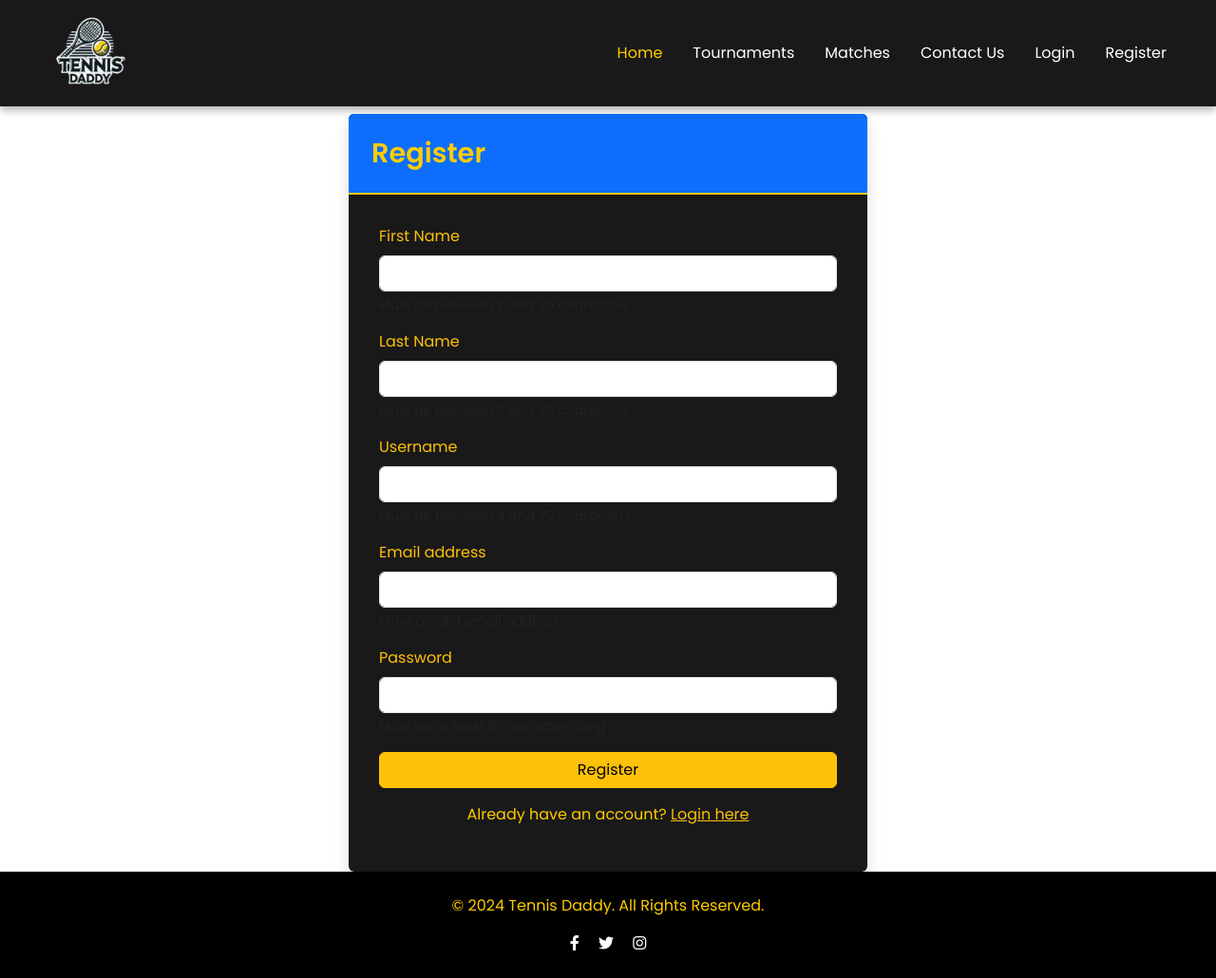
After one commit to KVI-Telerik/Match-Score, a FastAPI app: page /users/register in a window 1280 px wide. The commit adds this page. Shown: the whole page at 95% size. Run offline with FastAPI, Linux system fonts and the light colour scheme; parts of the project's set-up code (start-up, migrations or seed data) failed here and were passed over.

Commit message:
some new templates #35

```diff
--- a/routers/web/player_profile.py
+++ b/routers/web/player_profile.py
@@ -1,11 +1,13 @@
 from fastapi import APIRouter, Depends, Request, Form, HTTPException
 from fastapi.responses import HTMLResponse, RedirectResponse
+
+from common.template_config import CustomJinja2Templates
 from services import player_profile_service, user_service
 from data.models import PlayerProfile, UpdateProfile
-from fastapi.templating import Jinja2Templates
+
 from common.security import InputSanitizer, csrf
 
-templates = Jinja2Templates(directory="templates")
+templates = CustomJinja2Templates(directory="templates")
 web_player_router = APIRouter(prefix="/players")
 
 
--- a/routers/web/user.py
+++ b/routers/web/user.py
@@ -1,11 +1,12 @@
 from fastapi import APIRouter, Request, Form, HTTPException, Depends
 from fastapi.responses import HTMLResponse, RedirectResponse
+
+from common.template_config import CustomJinja2Templates
 from data.models import User, UserLogin
 from services import user_service
-from fastapi.templating import Jinja2Templates
 from common.security import InputSanitizer, csrf
 
-templates = Jinja2Templates(directory="templates")
+templates = CustomJinja2Templates(directory="templates")
 web_users_router = APIRouter(prefix="/users")
 
 @web_users_router.get("/login", response_class=HTMLResponse)
--- a/static/css/style.css
+++ b/static/css/style.css
@@ -135,3 +135,176 @@ footer {
     margin-right: 10px;
     margin-bottom: 2px;
 }
+/* Player Profile Card Styles */
+.card {
+    background: rgba(0, 0, 0, 0.9);
+    box-shadow: 0 4px 8px rgba(0, 0, 0, 0.3);
+    border: none;
+    transition: transform 0.3s ease, box-shadow 0.3s ease;
+    color: #ffcc00;
+}
+
+.card:hover {
+    transform: translateY(-5px);
+    box-shadow: 0 6px 12px rgba(0, 0, 0, 0.4);
+}
+
+.card-header {
+    background: rgba(0, 0, 0, 0.9);
+    color: #ffcc00;
+    padding: 1.5rem;
+    border-bottom: 2px solid #ffcc00;
+}
+
+.card-header h2 {
+    margin: 0;
+    font-size: 1.8rem;
+    font-weight: 600;
+    color: #ffcc00;
+}
+
+.card-body {
+    padding: 2rem;
+    color: #ffcc00;
+}
+
+.card-body h4 {
+    color: #ffcc00;
+    border-bottom: 2px solid #ffcc00;
+}
+
+.card-body strong {
+    color: #ffcc00;
+}
+
+.text-center p {
+    color: #ffcc00;
+}
+
+.list-group-item {
+    background: rgba(0, 0, 0, 0.8);
+    color: #ffcc00;
+    border-left: 4px solid #ffcc00;
+    border-top: none;
+    border-right: none;
+    border-bottom: 1px solid rgba(255, 204, 0, 0.2);
+}
+
+.list-group-item:hover {
+    background: rgba(0, 0, 0, 0.95);
+    transform: translateX(5px);
+}
+/* Player Statistics */
+.stats-container {
+    display: flex;
+    justify-content: space-around;
+    margin-top: 1rem;
+}
+
+.text-center h5 {
+    font-size: 2rem;
+    font-weight: 600;
+    margin-bottom: 0.5rem;
+}
+
+/* Tournament History */
+.list-group-item {
+    border-left: 4px solid #ffcc00;
+    margin-bottom: 0.5rem;
+    transition: all 0.3s ease;
+}
+
+.list-group-item:hover {
+    background-color: #f8f9fa;
+    transform: translateX(5px);
+}
+
+/* Buttons */
+.btn-primary {
+    background-color: #ffcc00;
+    border-color: #ffcc00;
+    color: #000;
+    font-weight: 600;
+    padding: 0.5rem 1.5rem;
+    transition: all 0.3s ease;
+}
+
+.btn-primary:hover {
+    background-color: #e6b800;
+    border-color: #e6b800;
+    transform: translateY(-2px);
+}
+
+.btn-secondary {
+    background-color: #6c757d;
+    border-color: #6c757d;
+    color: white;
+    font-weight: 600;
+    padding: 0.5rem 1.5rem;
+    margin-left: 0.5rem;
+    transition: all 0.3s ease;
+}
+
+.btn-secondary:hover {
+    background-color: #5a6268;
+    border-color: #545b62;
+    transform: translateY(-2px);
+}
+
+/* Section Headers */
+section h4 {
+    color: #343a40;
+    font-weight: 600;
+    margin-bottom: 1.5rem;
+    padding-bottom: 0.5rem;
+    border-bottom: 2px solid #ffcc00;
+}
+
+/* Responsive Adjustments */
+@media (max-width: 768px) {
+    .card-body {
+        padding: 1rem;
+    }
+
+    .stats-container {
+        flex-direction: column;
+        align-items: center;
+    }
+
+    .text-center {
+        margin-bottom: 1rem;
+    }
+
+    .btn {
+        width: 100%;
+        margin: 0.5rem 0;
+    }
+
+    .btn-secondary {
+        margin-left: 0;
+    }
+}
+
+/* Profile Information */
+.card-body strong {
+    color: #343a40;
+    font-weight: 600;
+}
+
+.text-muted {
+    color: #6c757d !important;
+    font-style: italic;
+}
+
+/* Status Colors */
+.text-success {
+    color: #28a745 !important;
+}
+
+.text-danger {
+    color: #dc3545 !important;
+}
+
+.text-warning {
+    color: #ffc107 !important;
+}
--- /dev/null
+++ b/templates/users/register.html
@@ -0,0 +1,95 @@
+<!DOCTYPE html>
+<html lang="en">
+<head>
+    <meta charset="UTF-8">
+    <meta name="viewport" content="width=device-width, initial-scale=1.0">
+    <title>Register - Tennis Daddy</title>
+    <link href="https://cdn.jsdelivr.net/npm/bootstrap@5.3.0/dist/css/bootstrap.min.css" rel="stylesheet">
+    <link rel="stylesheet" href="https://cdnjs.cloudflare.com/ajax/libs/font-awesome/6.0.0-beta3/css/all.min.css">
+    {% from 'macros.html' import load_header, load_footer %}
+    <link href="https://fonts.googleapis.com/css2?family=Poppins:wght@400;600&display=swap" rel="stylesheet">
+    <link rel="stylesheet" href="../static/css/style.css">
+    <link rel="icon" href="../static/images/tennis_ball.png" type="image/png">
+    <style>
+        body {
+            padding-top: 120px; /* Add padding to body instead of margin */
+        }
+        .navbar {
+            top: 0;
+            width: 100%;
+            z-index: 1030;
+        }
+    </style>
+</head>
+<body>
+{{ load_header(get_user(request)) }}
+
+<div class="container">
+    <div class="row">
+        <div class="col-md-6 offset-md-3">
+            <div class="card shadow">
+                <div class="card-header bg-primary text-white">
+                    <h2 class="mb-0">Register</h2>
+                </div>
+                <div class="card-body">
+                    {% if error %}
+                    <div class="alert alert-danger" role="alert">
+                        {{ error }}
+                    </div>
+                    {% endif %}
+
+                    <form method="POST" action="/users/register">
+                        <input type="hidden" name="csrf_token" value="{{ csrf_token }}">
+
+                        <div class="mb-3">
+                            <label for="first_name" class="form-label text-warning">First Name</label>
+                            <input type="text" class="form-control" id="first_name" name="first_name"
+                                   minlength="2" maxlength="30" required>
+                            <div class="form-text">Must be between 2 and 30 characters</div>
+                        </div>
+
+                        <div class="mb-3">
+                            <label for="last_name" class="form-label text-warning">Last Name</label>
+                            <input type="text" class="form-control" id="last_name" name="last_name"
+                                   minlength="2" maxlength="30" required>
+                            <div class="form-text">Must be between 2 and 30 characters</div>
+                        </div>
+
+                        <div class="mb-3">
+                            <label for="username" class="form-label text-warning">Username</label>
+                            <input type="text" class="form-control" id="username" name="username"
+                                   minlength="4" maxlength="20" required>
+                            <div class="form-text">Must be between 4 and 20 characters</div>
+                        </div>
+
+                        <div class="mb-3">
+                            <label for="email" class="form-label text-warning">Email address</label>
+                            <input type="email" class="form-control" id="email" name="email" required>
+                            <div class="form-text">Enter a valid email address</div>
+                        </div>
+
+                        <div class="mb-3">
+                            <label for="password" class="form-label text-warning">Password</label>
+                            <input type="password" class="form-control" id="password" name="password"
+                                   minlength="8" required>
+                            <div class="form-text">Must be at least 8 characters long</div>
+                        </div>
+
+                        <div class="d-grid gap-2">
+                            <button type="submit" class="btn btn-warning">Register</button>
+                        </div>
+                    </form>
+
+                    <div class="mt-3 text-center">
+                        <p>Already have an account? <a href="/users/login" class="text-warning">Login here</a></p>
+                    </div>
+                </div>
+            </div>
+        </div>
+    </div>
+</div>
+
+{{ load_footer() }}
+<script src="https://cdn.jsdelivr.net/npm/bootstrap@5.3.0/dist/js/bootstrap.bundle.min.js"></script>
+</body>
+</html>
```
Also changed, not shown: templates/players/detail.html (added, +86 -0 lines), templates/players/edit.html (added, +10 -0 lines), templates/players/list.html (added, +10 -0 lines), templates/users/login.html (added, +62 -0 lines), templates/matches/detail.html (added), templates/matches/list.html (added), templates/matches/new.html (added), templates/players/new.html (added), templates/tournaments/detail.html (added), templates/tournaments/list.html (added), templates/tournaments/new.html (added), templates/users/admin_dashboard.html (added), templates/users/profile.html (added).
